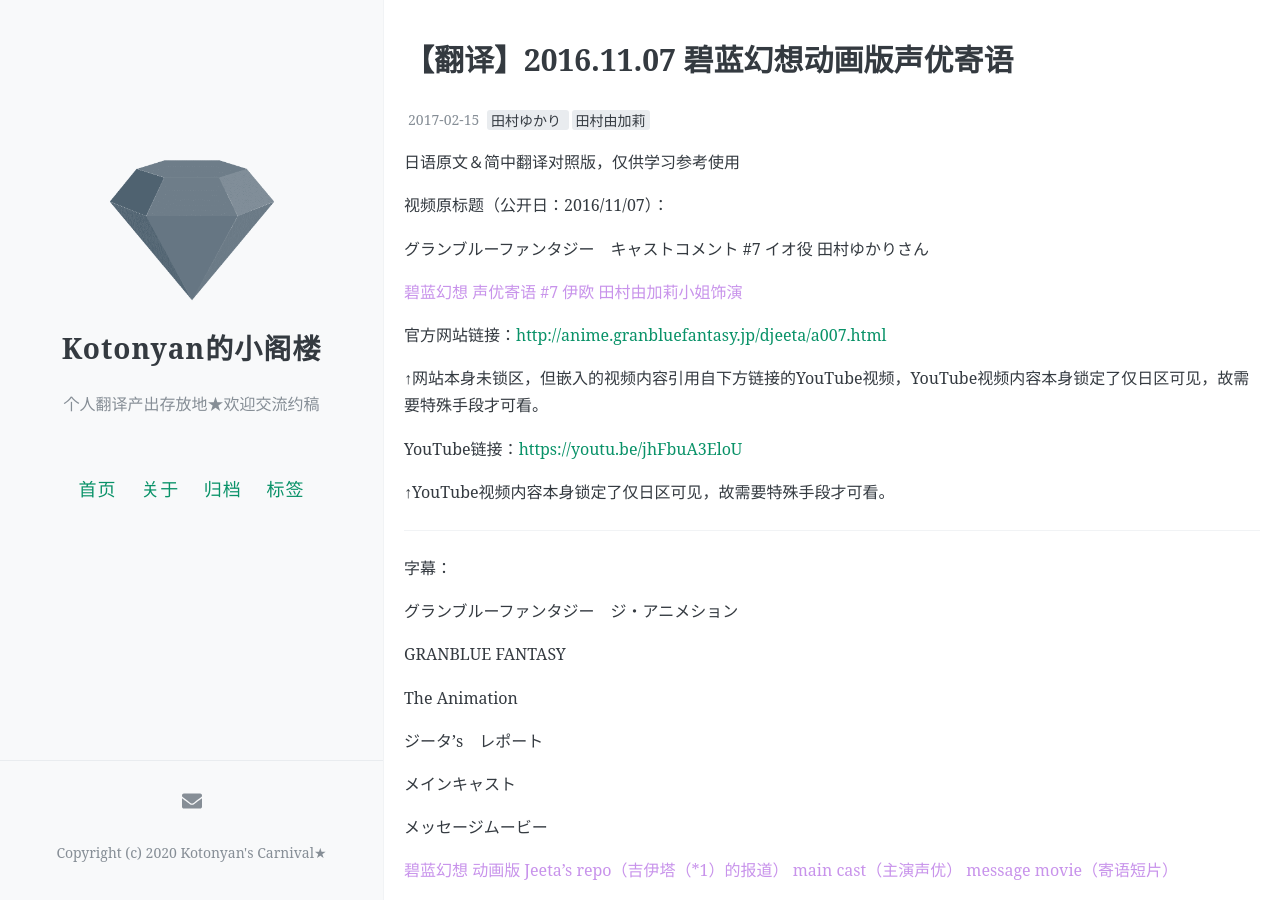
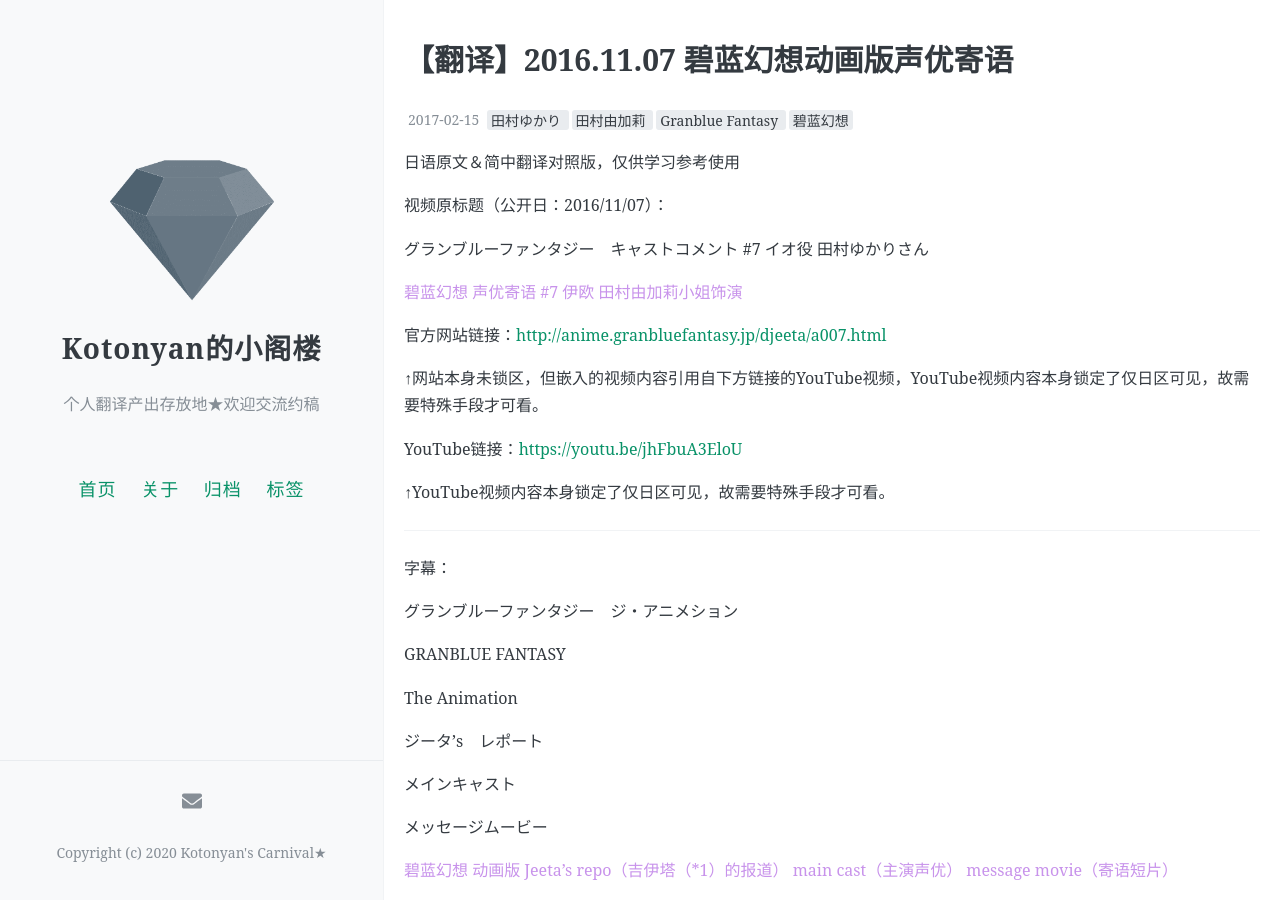
Before and after one commit to kotonyan/loft, a Jekyll site: the page built from _posts/2017-02-15-Translation-GranblueFantasy-Cast-Comment-TamuraYukari.md, in a window 1280 px wide and 900 px high. Built offline with Jekyll 4.4.1, drawn with Linux system fonts in a browser that asks for light colours; comment, search, counter and statistics services are not loaded.

Commit message:
Update 2017-02-15-Translation-GranblueFantasy-Cast-Comment-TamuraYukari.md

```diff
--- a/_posts/2017-02-15-Translation-GranblueFantasy-Cast-Comment-TamuraYukari.md
+++ b/_posts/2017-02-15-Translation-GranblueFantasy-Cast-Comment-TamuraYukari.md
@@ -4,7 +4,7 @@ title: 【翻译】2016.11.07 碧蓝幻想动画版声优寄语 #7 伊欧 配音
 date: 2017-02-15
 Author: Kotonyan
 categories: Translation
-tags: [田村ゆかり,田村由加莉]
+tags: [田村ゆかり,田村由加莉,Granblue Fantasy,碧蓝幻想]
 comments: true
 ---
 
```
